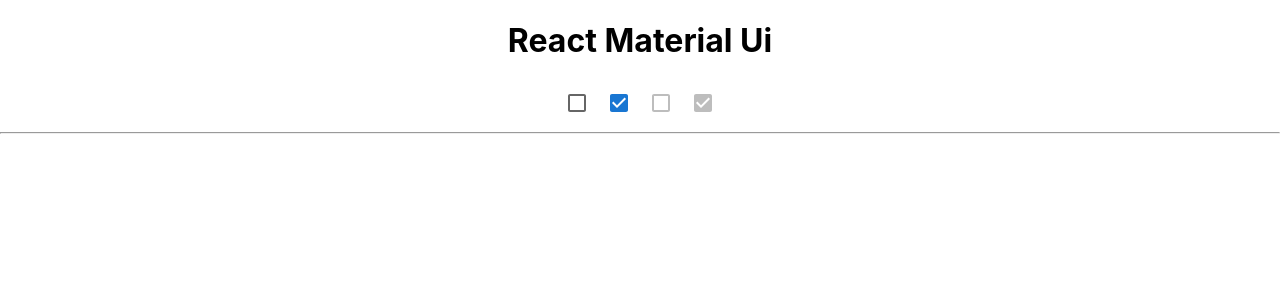
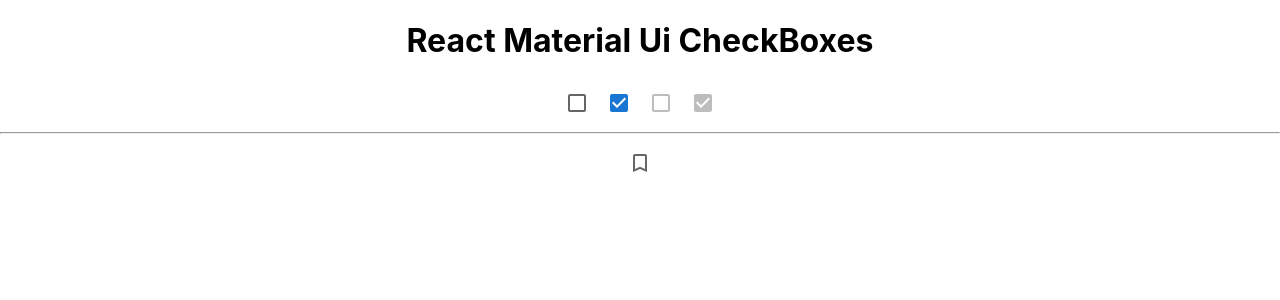
Before and after one commit to kr-nirmit/React-material-ui, a React (Create React App) app: page / in a window 1280 px wide. Shown: the top 300 px of the page. Built offline with nearby package versions, Linux system fonts and the light colour scheme.

Commit message:
add Icon in checkbox

```diff
--- a/src/Components/MUICheckBox.js
+++ b/src/Components/MUICheckBox.js
@@ -1,16 +1,20 @@
+import { Bookmark, BookmarkBorder } from "@mui/icons-material";
 import { Checkbox } from "@mui/material";
 import React from "react";
 
 function MUICheckBox() {
   return (
     <div>
-      <h1>React Material Ui</h1>
+      <h1>React Material Ui CheckBoxes</h1>
       <div>
         <Checkbox color="success" />
         <Checkbox checked />
         <Checkbox disabled />
         <Checkbox disabled checked />
       </div><hr />
+      <div>
+          <Checkbox icon={<BookmarkBorder />} checkedIcon={<Bookmark />} />
+      </div>
     </div>
   );
 }
```
